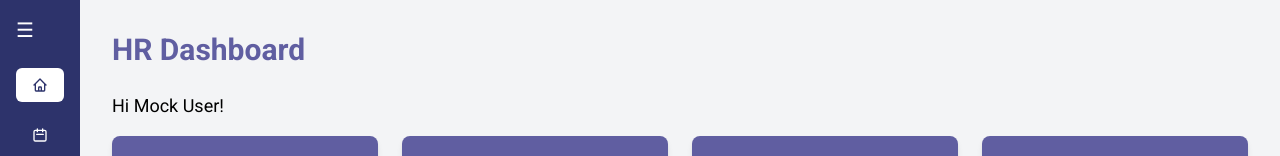
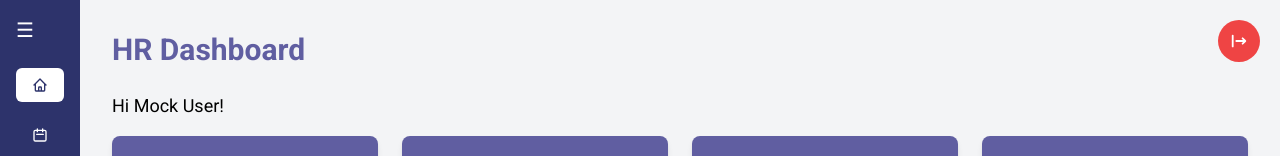
Before and after one commit to nurafiqahmalic/hr_dashboard, a React (Create React App) app: page /dashboard in a window 1280 px wide. Shown: the top 156 px of the page. Built offline with nearby package versions, Linux system fonts and the light colour scheme.

Commit message:
dashboard logout  button

```diff
--- a/src/components/DashboardPage.js
+++ b/src/components/DashboardPage.js
@@ -6,8 +6,9 @@ import {
   HiOutlineDocumentText,
   HiOutlineCalendar,
   HiOutlineUsers,
-} from 'react-icons/hi';
-import { useLocation } from 'react-router-dom';
+  HiLogout, // Updated to HiLogout
+} from 'react-icons/hi'; // Use HiLogout instead of HiExit
+import { useLocation, useNavigate } from 'react-router-dom'; // useNavigate for redirection
 import {
   Chart as ChartJS,
   CategoryScale,
@@ -53,6 +54,7 @@ const DashboardPage = () => {
   ]);
 
   const location = useLocation();
+  const navigate = useNavigate(); // Hook to navigate to login page
 
   const toggleSidebar = () => {
     setSidebarOpen(!sidebarOpen);
@@ -94,6 +96,11 @@ const DashboardPage = () => {
     },
   };
 
+  // Function to handle logout
+  const handleLogout = () => {
+    navigate('/login'); // Redirect to login page
+  };
+
   return (
     <div className="flex min-h-screen bg-gray-100 font-roboto">
       {/* Sidebar */}
@@ -105,10 +112,16 @@ const DashboardPage = () => {
 
       {/* Main Content */}
       <div className="flex-1 p-8">
-        <h1 className="text-3xl font-semibold text-[#605EA1] mb-6">
-          HR Dashboard
-        </h1>
+        <h1 className="text-3xl font-semibold text-[#605EA1] mb-6">HR Dashboard</h1>
         <p className="text-lg mb-4">Hi Mock User!</p>
+
+        {/* Logout Button */}
+        <button
+          onClick={handleLogout}
+          className="absolute top-5 right-5 p-3 bg-red-500 text-white rounded-full flex items-center justify-center"
+        >
+          <HiLogout className="text-lg" />
+        </button>
 
         {/* Add the layout for your 4 containers, graph, and table */}
         <div className="grid grid-cols-4 gap-6 mb-8">
```
